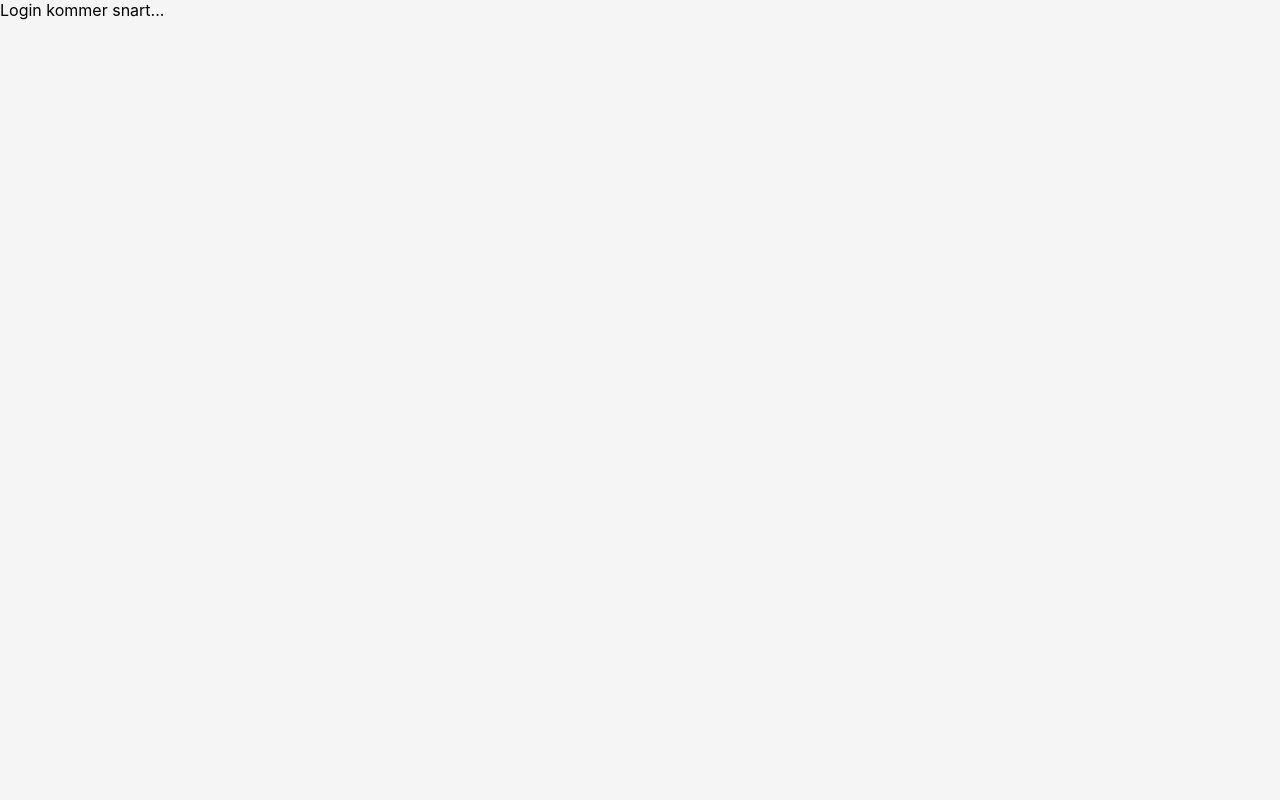
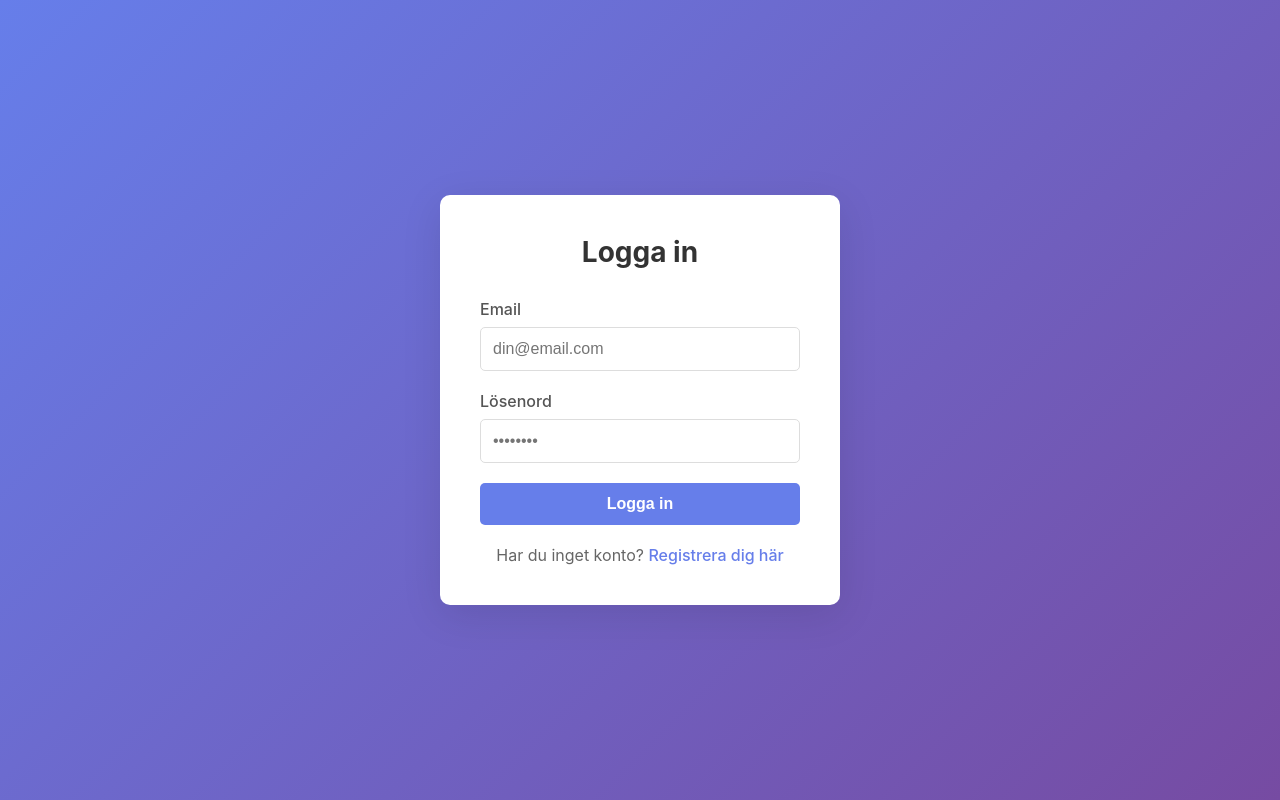
Before and after one commit to SebbeZivic/expense-tracker, a React app: page /login in a window 1280 px wide. Built offline with nearby package versions, Linux system fonts and the light colour scheme; the HTML template or start-up script is replaced by a standard one.

Commit message:
Finishes log in page and css

```diff
--- a/src/App.jsx
+++ b/src/App.jsx
@@ -1,6 +1,7 @@
 import React from "react";
 import { BrowserRouter, Routes, Route, Navigate } from "react-router-dom";
 import { AuthProvider, useAuth } from "./context/AuthContext";
+import Login from "./pages/Login.jsx";
 
 function ProtectedRoute({ children }) {
   const { user, isLoading } = useAuth();
@@ -26,7 +27,7 @@ function App() {
     <AuthProvider>
       <BrowserRouter>
         <Routes>
-          <Route path="/login" element={<div>Login kommer snart...</div>} />
+          <Route path="/login" element={<Login/>} />
           <Route
             path="/register"
             element={<div>Register kommer snart...</div>}
--- a/src/index.css
+++ b/src/index.css
@@ -9,3 +9,112 @@
   font-family: -apple-system, BlinkMacSystemFont, 'Segoe UI', 'Roboto', sans-serif;
   background-color: #f5f5f5;
  }
+
+ .auth-container {
+  display: flex;
+  justify-content: center;
+  align-items: center;
+  min-height: 100vh;
+  background: linear-gradient(135deg, #667eea 0%, #764ba2 100%);
+ }
+
+
+ .auth-card {
+  background: white;
+  padding: 40px;
+  border-radius: 10px;
+  box-shadow: 0 10px 40px rgba(0, 0, 0, 0.1);
+  width: 100%;
+  max-width: 400px;
+ }
+
+
+ .auth-card h1 {
+  text-align: center;
+  margin-bottom: 30px;
+  color: #333;
+  font-size: 28px;
+ }
+
+
+ .form-group {
+  margin-bottom: 20px;
+ }
+
+
+ .form-group label {
+  display: block;
+  margin-bottom: 8px;
+  color: #555;
+  font-weight: 500;
+ }
+
+
+ .form-group input {
+  width: 100%;
+  padding: 12px;
+  border: 1px solid #ddd;
+  border-radius: 5px;
+  font-size: 16px;
+  transition: border-color 0.3s;
+ }
+
+
+ .form-group input:focus {
+  outline: none;
+  border-color: #667eea;
+ }
+
+
+ .btn {
+  width: 100%;
+  padding: 12px;
+  background: #667eea;
+  color: white;
+  border: none;
+  border-radius: 5px;
+  font-size: 16px;
+  font-weight: 600;
+  cursor: pointer;
+  transition: background 0.3s;
+ }
+
+
+ .btn:hover {
+  background: #5568d3;
+ }
+
+
+ .btn:disabled {
+  background: #ccc;
+  cursor: not-allowed;
+ }
+
+
+ .auth-link {
+  text-align: center;
+  margin-top: 20px;
+  color: #666;
+ }
+
+
+ .auth-link a {
+  color: #667eea;
+  text-decoration: none;
+  font-weight: 500;
+ }
+
+
+ .auth-link a:hover {
+  text-decoration: underline;
+ }
+
+
+ .error-message {
+  background: #fee;
+  color: #c33;
+  padding: 10px;
+  border-radius: 5px;
+  margin-bottom: 20px;
+  text-align: center;
+ }
--- /dev/null
+++ b/src/pages/Login.jsx
@@ -0,0 +1,77 @@
+import { useState } from 'react'
+import { useNavigate, Link } from 'react-router-dom'
+import { useAuth } from '../context/AuthContext'
+
+
+function Login() {
+ const [email, setEmail] = useState('')
+ const [password, setPassword] = useState('')
+ const [error, setError] = useState('')
+ const [isLoading, setIsLoading] = useState(false)
+ const { login } = useAuth()
+ const navigate = useNavigate()
+
+
+ const handleSubmit = async (e) => {
+   e.preventDefault()
+   setError('')
+   setIsLoading(true)
+
+
+   try {
+     const success = await login(email, password)
+     if (success) {
+       navigate('/dashboard')
+     } else {
+       setError('Fel email eller lösenord')
+     }
+   } catch (err) {
+     setError('Ett fel uppstod. Försök igen.')
+   } finally {
+     setIsLoading(false)
+   }
+ }
+
+
+ return (
+   <div className="auth-container">
+     <div className="auth-card">
+       <h1>Logga in</h1>
+       {error && <div className="error-message">{error}</div>}
+       <form onSubmit={handleSubmit}>
+         <div className="form-group">
+           <label htmlFor="email">Email</label>
+           <input
+             id="email"
+             type="email"
+             value={email}
+             onChange={(e) => setEmail(e.target.value)}
+             required
+             placeholder="din@email.com"
+           />
+         </div>
+         <div className="form-group">
+           <label htmlFor="password">Lösenord</label>
+           <input
+             id="password"
+             type="password"
+             value={password}
+             onChange={(e) => setPassword(e.target.value)}
+             required
+             placeholder="••••••••"
+           />
+         </div>
+         <button type="submit" className="btn" disabled={isLoading}>
+           {isLoading ? 'Loggar in...' : 'Logga in'}
+         </button>
+       </form>
+       <div className="auth-link">
+         Har du inget konto? <Link to="/register">Registrera dig här</Link>
+       </div>
+     </div>
+   </div>
+ )
+}
+
+
+export default Login
```
